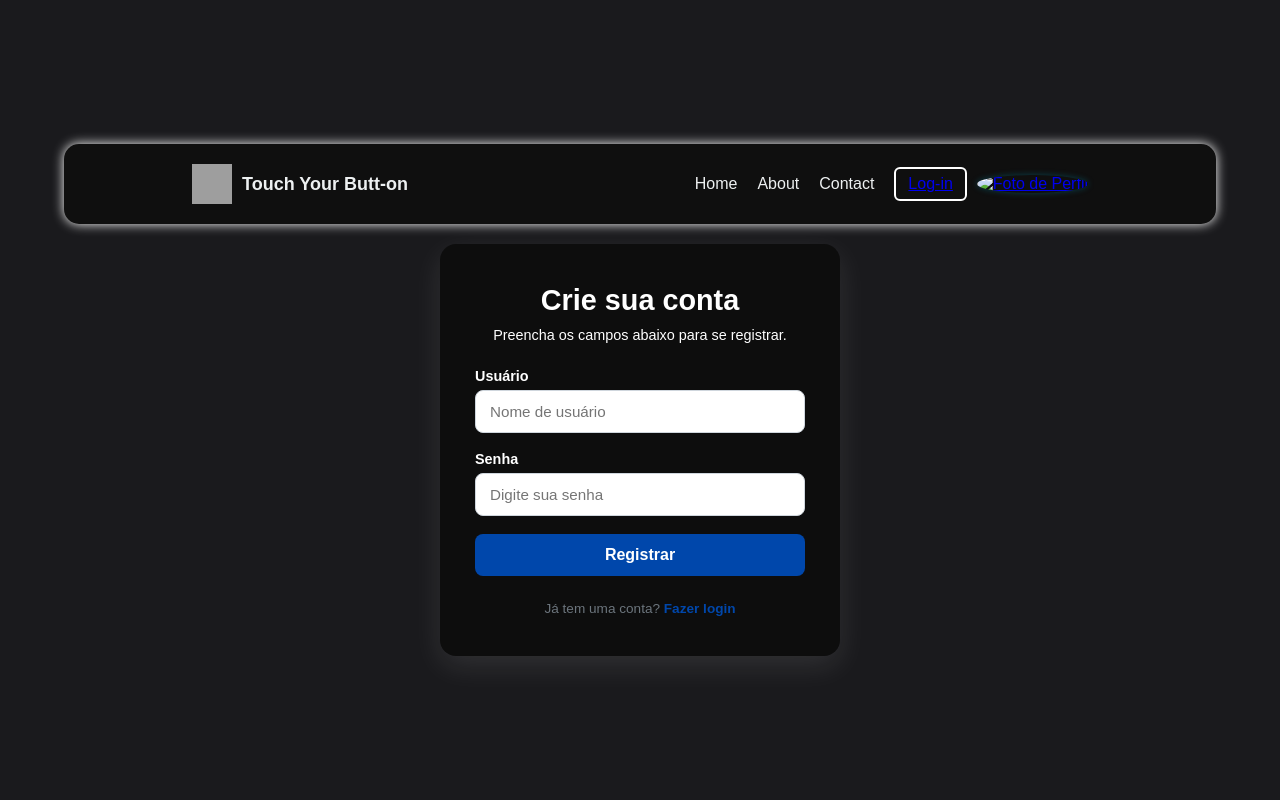
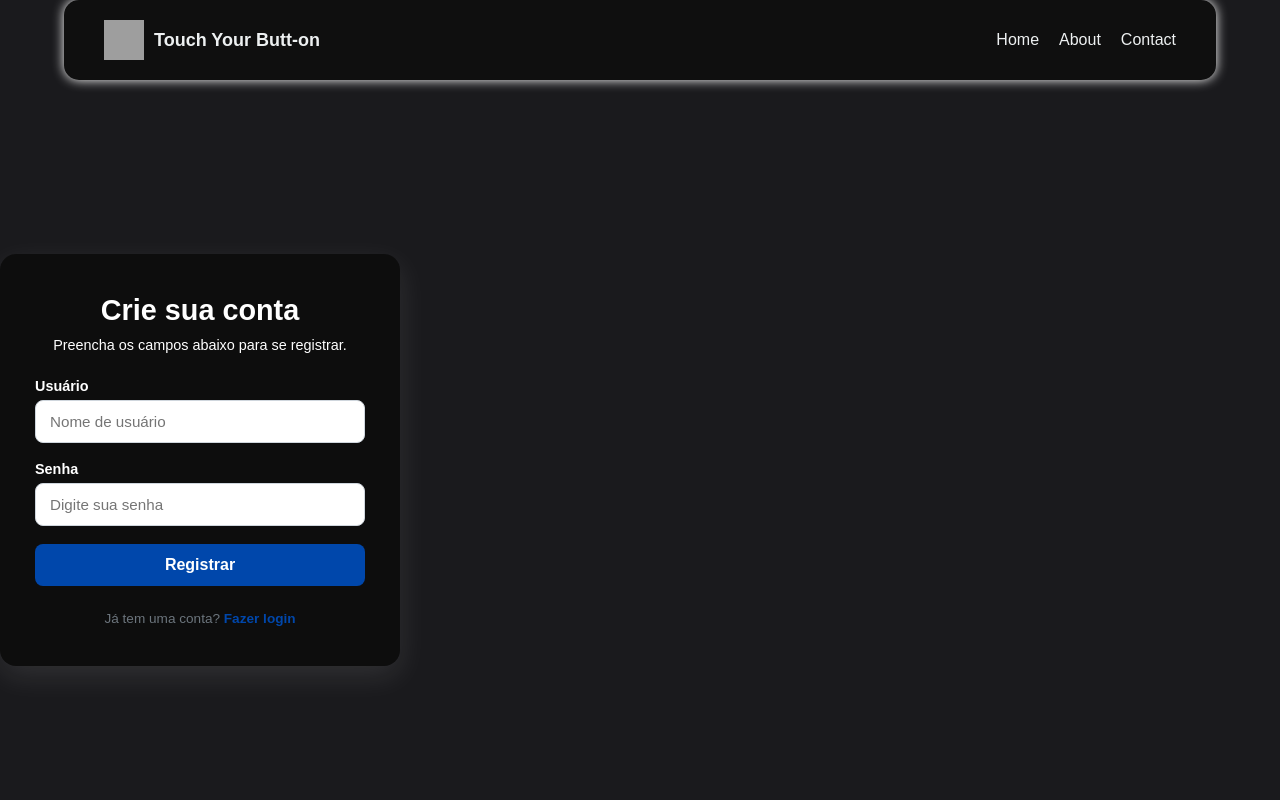
Before and after one commit to gustavofg08/Crud-Andreas, a PHP site: page /register.php in a window 1280 px wide. Run offline with PHP 8.4, Linux system fonts and the light colour scheme; grey boxes are pictures that could not be loaded.

Commit message:
Add files via upload

```diff
--- a/register.php
+++ b/register.php
@@ -55,74 +55,218 @@ if ($_SERVER['REQUEST_METHOD'] === 'POST') {
   <title>Registrar - Touch Your Butt-on</title>
   <link rel="icon" type="image/png" href="https://i.imgur.com/l8NOfCE.png">
   <style>
-    * { margin:0; padding:0; box-sizing:border-box; font-family:"Poppins", sans-serif; }
-    body { background: #1A1A1D; color:#fff; display:flex; justify-content:center; align-items:center; flex-direction:column; min-height:100vh; }
+   /* RESET */
+* {
+    margin: 0;
+    padding: 0;
+    box-sizing: border-box;
+    font-family: "Poppins", sans-serif;
+}
+
+/* BODY */
+body {
+    background: #1A1A1D;
+    color: #fff;
+    display: flex;
+    justify-content: center;
+    align-items: flex-start;
+    flex-direction: column;
+    min-height: 100vh;
+    padding-top: 120px; /* espaço para o header fixo */
+}
 
 /* NAVBAR */
 header {
     background-color: #0F0F0F;
-      padding: 20px 10%;
+    padding: 20px 40px;
     display: flex;
     align-items: center;
     justify-content: space-between;
-      position: relative;
-      border-radius: 15px;
-      box-shadow: 0 0 12px rgb(255,255,255);
+    position: fixed; /* fixa no topo */
+    top: 0;
+    left: 50%; /* centraliza horizontalmente */
+    transform: translateX(-50%);
     width: 90%;
     max-width: 1200px;
-      margin-bottom: 20px;
+    border-radius: 15px;
+    box-shadow: 0 0 12px rgb(255, 255, 255);
+    z-index: 9999;
 }
 
-    .navbar-brand { display:flex; align-items:center; gap:10px; text-decoration:none; color:#edf0f1; font-weight:bold; font-size:18px; }
-    .navbar-brand img { width:40px; height:40px; }
+.navbar-brand {
+    display: flex;
+    align-items: center;
+    gap: 10px;
+    text-decoration: none;
+    color: #edf0f1;
+    font-weight: bold;
+    font-size: 18px;
+}
 
-    .nav_links { list-style:none; display:flex; align-items:center; gap:20px; margin:0; padding:0; }
-    .nav-item a { text-decoration:none; color:#edf0f1; font-weight:500; transition:0.3s; }
-    .nav-item a:hover { color:#0088a2; }
+.navbar-brand img {
+    width: 40px;
+    height: 40px;
+}
 
-    .hamburguer { display:none; cursor:pointer; position:absolute; top:25px; right:10%; z-index:1000; }
-    .bar { display:block; width:25px; height:3px; margin:5px; background-color:#edf0f1; transition:0.3s; }
+.nav_links {
+    list-style: none;
+    display: flex;
+    align-items: center;
+    gap: 20px;
+    margin: 0;
+    padding: 0;
+}
+
+.nav-item a {
+    text-decoration: none;
+    color: #edf0f1;
+    font-weight: 500;
+    transition: 0.3s;
+}
+
+.nav-item a:hover {
+    color: #0088a2;
+}
+
+/* PROFILE */
+.profile {
+    display: flex;
+    align-items: center;
+    gap: 10px;
+}
+
+#logintext {
+    color: #fff;
+    font-weight: 500;
+    padding: 6px 12px;
+    border: 2px solid #fff;
+    border-radius: 6px;
+    transition: 0.3s;
+}
+
+#logintext:hover {
+    transform: scale(1.08);
+    box-shadow: 0 0 8px #fff;
+}
+
+.pfp {
+    width: 45px;
+    height: 45px;
+    border-radius: 50%;
+    object-fit: cover;
+    box-shadow: 0 0 6px rgba(0, 136, 162, 0.4);
+    cursor: pointer;
+    transition: 0.3s;
+}
+
+.pfp:hover {
+    transform: scale(1.05);
+    box-shadow: 0 0 12px rgba(255, 255, 255, 0.822);
+}
+
+/* HAMBURGUER - RESPONSIVO */
+.hamburguer {
+    display: none;
+    cursor: pointer;
+    position: absolute;
+    top: 25px;
+    right: 40px;
+    z-index: 1000;
+}
+
+.bar {
+    display: block;
+    width: 25px;
+    height: 3px;
+    margin: 5px;
+    background-color: #edf0f1;
+    transition: 0.3s;
+}
 
 @media (max-width: 768px) {
-      .hamburguer { display:block; }
-      .hamburguer.active .bar:nth-child(2) { opacity:0; }
+    .hamburguer { display: block; }
+
+    .hamburguer.active .bar:nth-child(2) { opacity: 0; }
     .hamburguer.active .bar:nth-child(1) { transform: translateY(8px) rotate(45deg); }
     .hamburguer.active .bar:nth-child(3) { transform: translateY(-8px) rotate(-45deg); }
 
-      .nav_links { position:fixed; left:-100%; top:70px; flex-direction:column; background-color:#0F0F0F; width:100%; text-align:center; transition:0.3s; padding:20px 0; }
-      .nav_links.active { left:0; }
-      .nav-item { margin:16px 0; }
+    .nav_links {
+        position: fixed;
+        left: -100%;
+        top: 70px;
+        flex-direction: column;
+        background-color: #0F0F0F;
+        width: 100%;
+        text-align: center;
+        transition: 0.3s;
+        padding: 20px 0;
     }
 
-    .profile { display:flex; align-items:center; gap:10px; }
-    #logintext { color:#fff; font-weight:500; padding:6px 12px; border:2px solid #fff; border-radius:6px; transition:0.3s; }
-    #logintext:hover { transform: scale(1.08); box-shadow:0 0 8px #fff; }
+    .nav_links.active { left: 0; }
+    .nav-item { margin: 16px 0; }
+}
 
-    .pfp { width:45px; height:45px; border-radius:50%; object-fit:cover; box-shadow:0 0 6px rgba(0,136,162,0.4); cursor:pointer; transition:0.3s; }
-    .pfp:hover { transform:scale(1.05); box-shadow:0 0 12px rgba(255,255,255,0.822); }
-
-    /* FORM */
+/* FORM CONTAINER */
 .container {
     background: #0D0D0D;
     border-radius: 16px;
-      box-shadow: 0 10px 30px rgba(255,255,255,0.1);
+    box-shadow: 0 10px 30px rgba(255, 255, 255, 0.1);
     width: 400px;
     padding: 40px 35px;
     text-align: center;
 }
 
-    h1 { color:#FFF; font-size:1.8em; margin-bottom:10px; }
-    p.subtitle { color:#FFF; font-size:0.9em; margin-bottom:25px; }
-    label { display:block; text-align:left; font-weight:600; color:#FFF; margin-bottom:6px; font-size:0.9em; }
-    input { width:100%; padding:12px 14px; border-radius:8px; border:1px solid #cfd6dd; margin-bottom:18px; font-size:0.95em; outline:none; transition:0.3s; }
-    input:focus { border-color:#0047ab; box-shadow:0 0 6px rgba(0,71,171,0.3); }
+/* FORM ELEMENTS */
+h1 { color: #FFF; font-size: 1.8em; margin-bottom: 10px; }
+p.subtitle { color: #FFF; font-size: 0.9em; margin-bottom: 25px; }
+label { display: block; text-align: left; font-weight: 600; color: #FFF; margin-bottom: 6px; font-size: 0.9em; }
 
-    button { width:100%; padding:12px; background:#0047ab; color:#fff; border:none; border-radius:8px; font-size:1em; font-weight:600; cursor:pointer; transition:0.3s; }
-    button:hover { background:#003b90; }
+input {
+    width: 100%;
+    padding: 12px 14px;
+    border-radius: 8px;
+    border: 1px solid #cfd6dd;
+    margin-bottom: 18px;
+    font-size: 0.95em;
+    outline: none;
+    transition: 0.3s;
+}
 
-    .footer-text { margin-top:25px; font-size:0.85em; color:#6c757d; }
-    .footer-text a { color:#0047ab; text-decoration:none; font-weight:600; }
-    .footer-text a:hover { text-decoration:underline; }
+input:focus {
+    border-color: #0047ab;
+    box-shadow: 0 0 6px rgba(0, 71, 171, 0.3);
+}
+
+button {
+    width: 100%;
+    padding: 12px;
+    background: #0047ab;
+    color: #fff;
+    border: none;
+    border-radius: 8px;
+    font-size: 1em;
+    font-weight: 600;
+    cursor: pointer;
+    transition: 0.3s;
+}
+
+button:hover { background: #003b90; }
+
+/* FOOTER TEXT */
+.footer-text {
+    margin-top: 25px;
+    font-size: 0.85em;
+    color: #6c757d;
+}
+
+.footer-text a {
+    color: #0047ab;
+    text-decoration: none;
+    font-weight: 600;
+}
+
+.footer-text a:hover { text-decoration: underline; }
+
   </style>
 </head>
 <body>
@@ -141,10 +285,6 @@ if ($_SERVER['REQUEST_METHOD'] === 'POST') {
         <li class="nav-item"><a href="index.html">Home</a></li>
         <li class="nav-item"><a href="about.html">About</a></li>
         <li class="nav-item"><a href="https://api.whatsapp.com/send/?phone=92155305&text&type=phone_number&app_absent=0">Contact</a></li>
-        <li class="profile">
-          <span id="logintext"><a href="login.php">Log-in</a></span>
-          <a href="#"><img src="#" alt="Foto de Perfil" class="pfp"></a>
-        </li>
       </ul>
     </nav>
 </header>
```
Also changed, not shown: index.html (+64 -62 lines), login.php (line endings or trailing spaces), validar_login.php (line endings or trailing spaces). Lines whose indentation alone changed are shown as unchanged.
